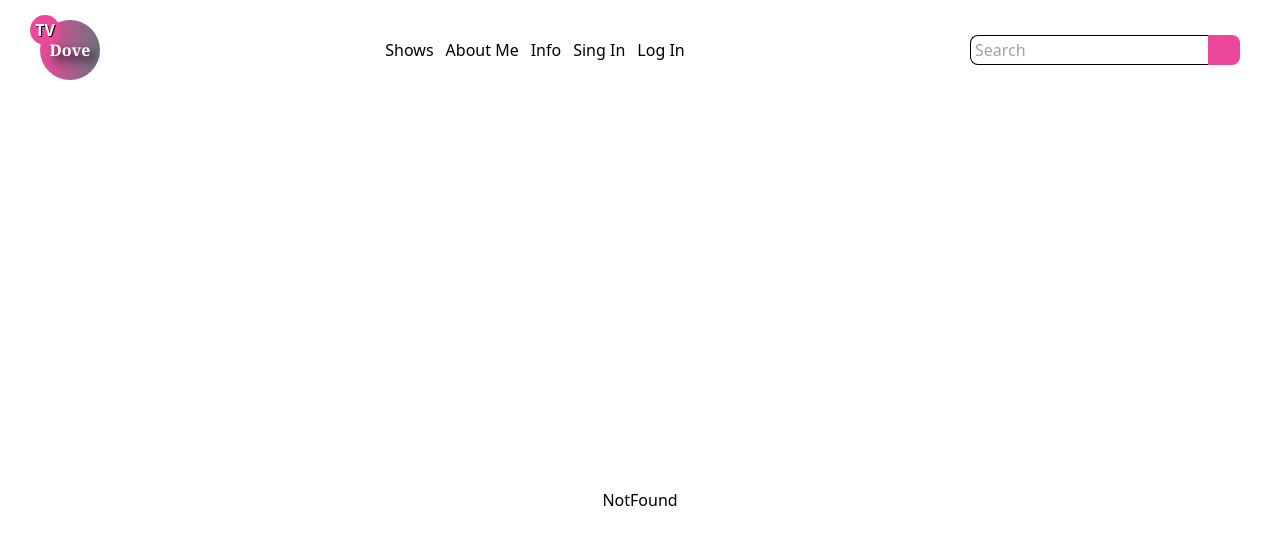
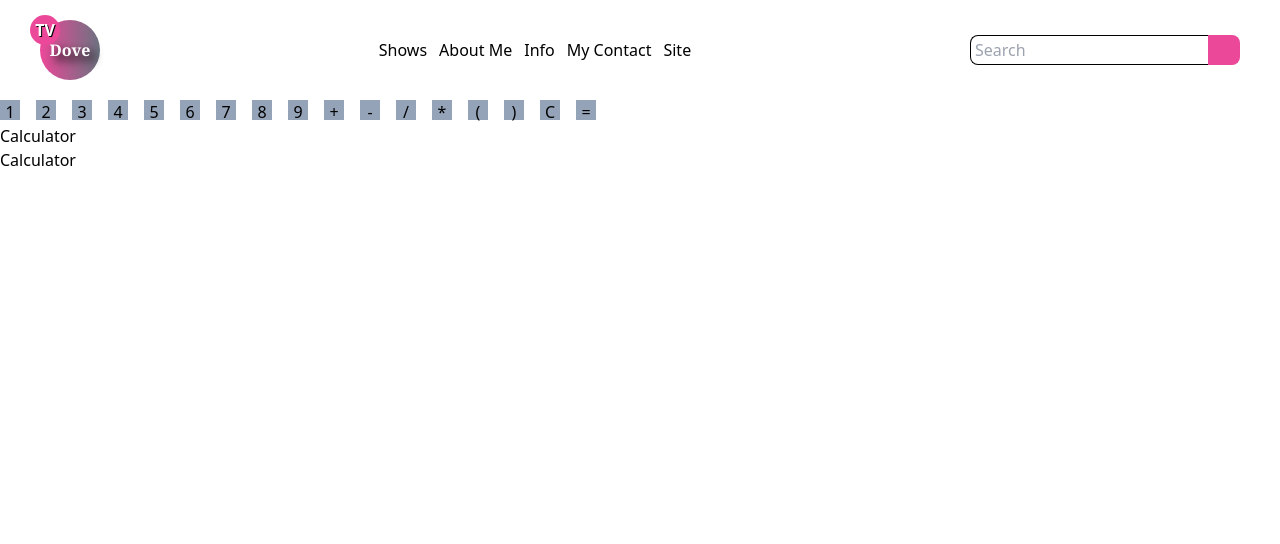
Before and after one commit to Dove-white/tv-dove, a React (Vite) app: page /tv-dove/calculator in a window 1280 px wide. Shown: the top 544 px of the page. Built offline with nearby package versions, Linux system fonts and the light colour scheme; no server answers; some icons are missing; the HTML template or start-up script is replaced by a standard one.

Commit message:
search bar to filter movies

```diff
--- a/package.json
+++ b/package.json
@@ -13,6 +13,7 @@
     "deploy": "gh-pages -d dist"
   },
   "dependencies": {
+    "axios": "^1.6.0",
     "react": "^18.2.0",
     "react-dom": "^18.2.0",
     "react-icons": "^4.11.0",
--- a/src/App.jsx
+++ b/src/App.jsx
@@ -6,10 +6,12 @@ import HomePage from "./Components/HomePage";
 import AboutPage from "./Components/AboutPage";
 import React, { useEffect, useState } from "react";
 import MovieDetails from "./Components/MovieDetails";
-import Brolly from "./Components/Page/BrollyPage";
+import Brolly from "./Components/Pages/BrollyPage";
+import SimpleCalculator from "./Components/Pages/SimpleCalculator";
 
 function App() {
   const [posts, setPosts] = useState(null);
+
   const url = "https://api.tvmaze.com/search/shows?q=girls";
 
   useEffect(() => {
@@ -29,14 +31,23 @@ function App() {
       });
   }, []);
 
+  const [query, setQuery] = useState("");
+
+  const inputSetQuery = (e) => setQuery(e.target.value);
+
+  const movieData = posts?.filter((user) =>
+    user.show.name.toLowerCase().includes(query)
+  );
+
   return (
     <>
-      <Nav />
+      <Nav setQuery={inputSetQuery} />
       <Routes>
-        <Route path="/tv-dove/" element={<HomePage />} />
+        <Route path="/tv-dove/" element={<HomePage movies={movieData} />} />
         <Route path="/tv-dove/about" element={<AboutPage />} />
         <Route path="/tv-dove/details/:id" element={<MovieDetails />} />
         <Route path="/tv-dove/privet" element={<Brolly />} />
+        <Route path="/tv-dove/calculator" element={<SimpleCalculator />} />
         <Route path="*" element={<NotFound />} />
       </Routes>
     </>
--- a/src/Components/HomePage.jsx
+++ b/src/Components/HomePage.jsx
@@ -1,13 +1,13 @@
 import React from "react";
 import Shows from "./Shows";
 
-const HomePage = () => {
+const HomePage = ({ movies }) => {
   return (
     <>
       <div className="pt-10 pb-3">
         <h1 className="text-3xl px-5 font-sm md:px-14">Shows</h1>
       </div>
-      <Shows />
+      <Shows movies={movies} />
     </>
   );
 };
--- /dev/null
+++ b/src/Components/Pages/SimpleCalculator.jsx
@@ -0,0 +1,49 @@
+import React from "react";
+
+const Calculator = () => {
+  const numbers = [
+    1,
+    2,
+    3,
+    4,
+    5,
+    6,
+    7,
+    8,
+    9,
+    "+",
+    "-",
+    "/",
+    "*",
+    "(",
+    ")",
+    "C",
+    "=",
+  ];
+
+  let calculation = "";
+  let divContainer;
+
+  const btn = (num) => {
+    if (num === "C") return (divContainer = calculation = "");
+    else if (num === "=") return eval((divContainer = calculation));
+    else return (divContainer = calculation += num);
+  };
+
+  return (
+    <>
+      <div>
+        {numbers.map((num) => (
+          <button className="w-5 h-5 bg-slate-400 mr-4" onclick={btn(num)}>
+            {num}
+          </button>
+        ))}
+      </div>
+      <div>{divContainer}</div>
+      <div>Calculator</div>
+      <div>Calculator</div>
+    </>
+  );
+};
+
+export default Calculator;
--- a/src/Components/Shows.jsx
+++ b/src/Components/Shows.jsx
@@ -1,4 +1,4 @@
-import React, { useEffect, useState } from "react";
+import React, { useState } from "react";
 import {
   AiOutlineHeart,
   AiOutlineStar,
@@ -7,34 +7,14 @@ import {
 } from "react-icons/ai";
 import { Link } from "react-router-dom";
 
-const Shows = () => {
-  const [posts, setPosts] = useState(null);
-  const url = "https://api.tvmaze.com/search/shows?q=girls";
-
-  useEffect(() => {
-    fetch(url)
-      .then((response) => {
-        if (!response.ok) {
-          throw new Error("Request failed with status: " + response.status);
-        }
-        return response.json();
-      })
-      .then((data) => {
-        console.log("Data fetched:", data);
-        setPosts(data);
-      })
-      .catch((error) => {
-        console.error("Fetch error: ", error);
-      });
-  }, []);
-
+const Shows = ({ movies }) => {
   // Pagination
   const [currentPage, setCurrentPage] = useState(1);
   const recordsPerPage = 4;
   const lastIndex = currentPage * recordsPerPage;
   const firstIndex = lastIndex - recordsPerPage;
-  const records = posts?.slice(firstIndex, lastIndex);
-  const nPage = Math.ceil((posts?.length || 0) / recordsPerPage); // Use Math.ceil to get the total pages
+  const records = movies?.slice(firstIndex, lastIndex);
+  const nPage = Math.ceil((movies?.length || 0) / recordsPerPage); // Use Math.ceil to get the total pages
   const numbers = Array.from({ length: nPage }, (_, index) => index + 1);
 
   const prevPage = () => {
@@ -55,7 +35,7 @@ const Shows = () => {
       <div className="flex flex-wrap justify-center sm:grid grid-cols-1 sm:grid-cols-2 md:grid-cols-3 lg:grid-cols-4 gap-3 sm:gap-16 px-5 md:px-14">
         {records?.map((item) => (
           <div
-            key={item.score}
+            key={item.show.id}
             className="p-1 shadow-md flex flex-col gap-1 rounded-b-lg mb-10 hover:shadow-md hover:shadow-pink-300 transition-all group"
           >
             <Link to={`/tv-dove/details/${item?.show.id}`}>
--- a/src/Components/UI/Nav.jsx
+++ b/src/Components/UI/Nav.jsx
@@ -1,4 +1,4 @@
-import React from "react";
+import React, { useEffect, useState } from "react";
 import { Link } from "react-router-dom";
 import { FaBars, FaSistrix, FaXmark } from "react-icons/fa6";
 import { BiSearch } from "react-icons/bi";
@@ -7,7 +7,27 @@ const reloadPage = () => {
   return location.reload();
 };
 
-const Nav = () => {
+const Nav = (props) => {
+  const [posts, setPosts] = useState(null);
+  const url = "https://api.tvmaze.com/search/shows?q=girls";
+
+  useEffect(() => {
+    fetch(url)
+      .then((response) => {
+        if (!response.ok) {
+          throw new Error("Request failed with status: " + response.status);
+        }
+        return response.json();
+      })
+      .then((data) => {
+        console.log("Data fetched:", data);
+        setPosts(data);
+      })
+      .catch((error) => {
+        console.error("Fetch error: ", error);
+      });
+  }, []);
+
   return (
     <>
       <div className="flex justify-between py-5 px-10 items-center">
@@ -56,15 +76,15 @@ const Nav = () => {
             <span className="absolute left-0 -bottom-[1px] w-0 group-hover:w-[100%] h-[2px] rounded-sm bg-gradient-to-r from-pink-500 to-gray-500 z-10 transition-all"></span>
           </li>
           <li className="list-none relative group">
-            <Link to="/tv-dove/info">Info</Link>
+            <Link to="/tv-dove/about">Info</Link>
             <span className="absolute left-0 -bottom-[1px] w-0 group-hover:w-[100%] h-[2px] rounded-sm bg-gradient-to-r from-pink-500 to-gray-500 z-10 transition-all"></span>
           </li>
           <li className="list-none relative group">
-            <Link to="/tv-dove/about">Sing In</Link>
+            <Link to="/tv-dove/about">My Contact</Link>
             <span className="absolute left-0 -bottom-[1px] w-0 group-hover:w-[100%] h-[2px] rounded-sm bg-gradient-to-r from-pink-500 to-gray-500 z-10 transition-all"></span>
           </li>
           <li className="list-none relative group">
-            <Link to="/tv-dove/about">Log In</Link>
+            <Link to="/tv-dove/">Site</Link>
             <span className="absolute left-0 -bottom-[1px] w-0 group-hover:w-[100%] h-[2px] rounded-sm bg-gradient-to-r from-pink-500 to-gray-500 z-10 transition-all"></span>
           </li>
         </nav>
@@ -75,6 +95,7 @@ const Nav = () => {
             id="0"
             placeholder="Search"
             className="rounded-l-lg w-26 outline-none p-[2px] pl-[4px] border border-black border-r-0 text-black"
+            onChange={props.setQuery}
           />
           <button className="bg-pink-500 hover:bg-pink-700 transition-all w-8 flex justify-center items-center rounded-r-lg">
             <FaSistrix className="text-white" />
```
Also changed, not shown: src/Components/Pages/BrollyPage.jsx (renamed from src/Components/Page/BrollyPage.jsx), 1 other file (tests, documents, lock files or other folders).
